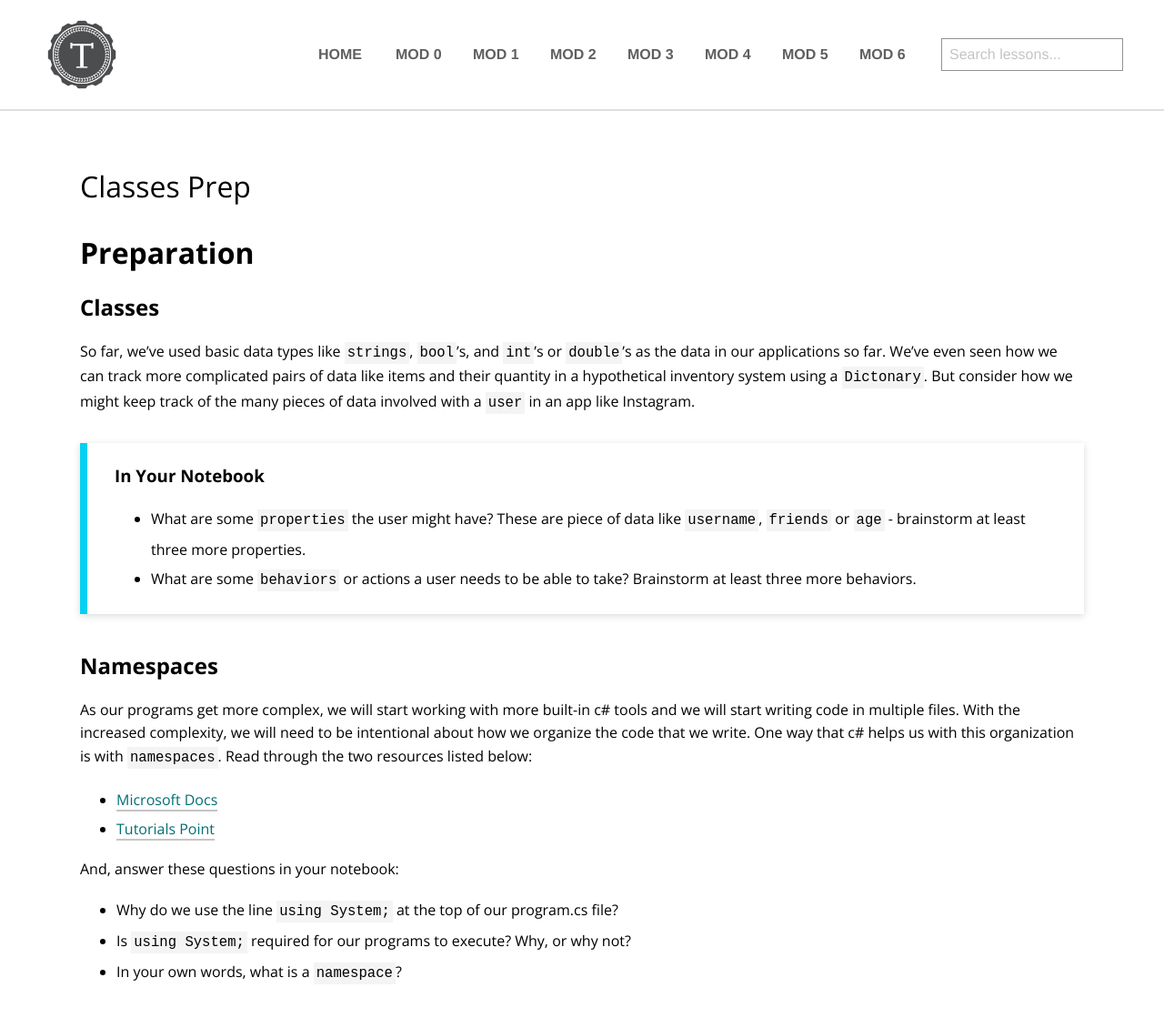
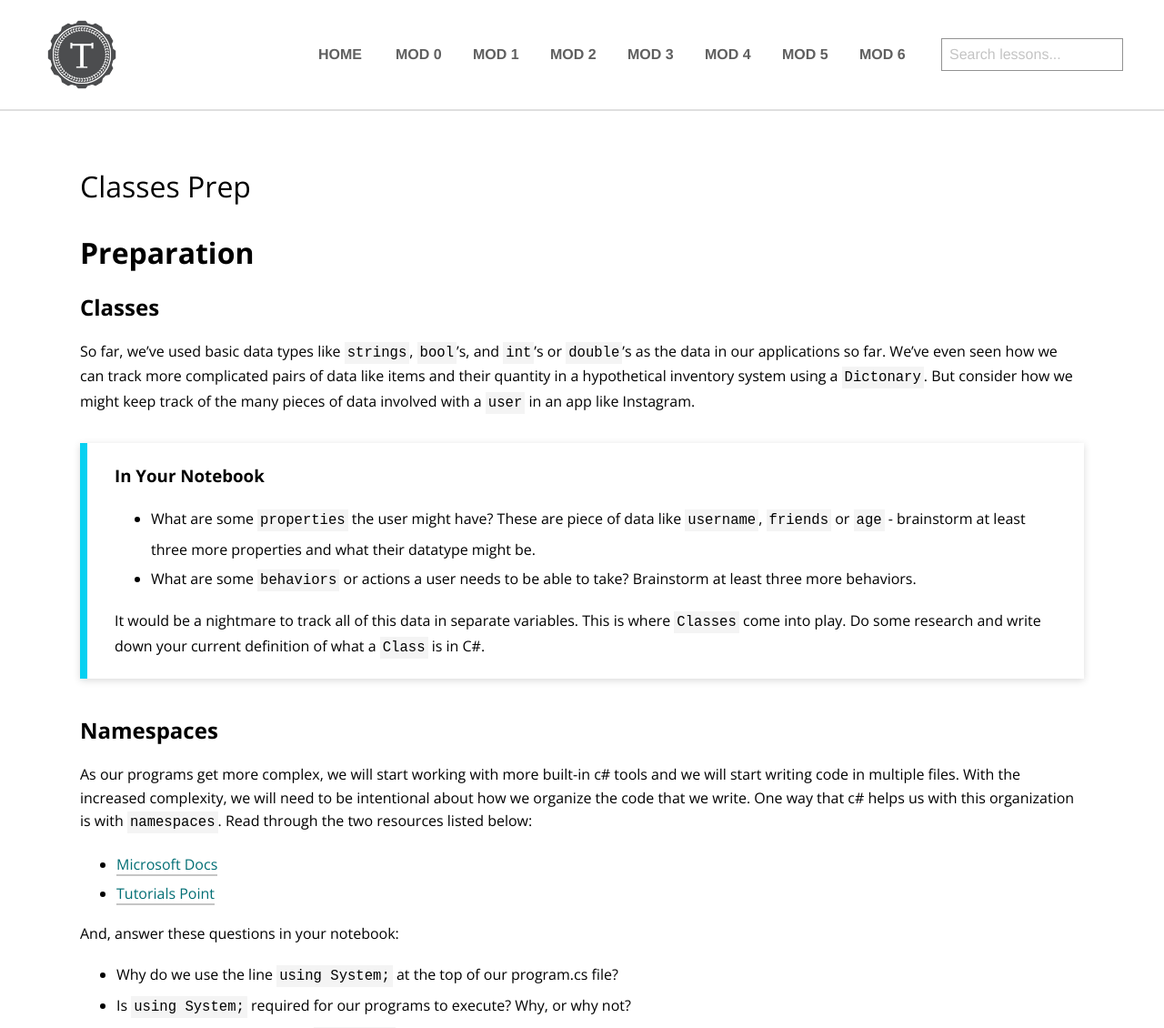
Before and after one commit to turingschool/launch-curriculum, a Jekyll site: the page built from module1/preparation/Week3/Classes.md, in a window 1280 px wide. Shown: the top 1130 px of the page at 91% size. Built offline with Jekyll 4.4.1, drawn with Linux system fonts in a browser that asks for light colours; nearby versions of some CDN libraries; comment, search, counter and statistics services are not loaded; grey boxes are pictures that could not be loaded.

Commit message:
Update Classes prep

```diff
--- a/module1/preparation/Week3/Classes.md
+++ b/module1/preparation/Week3/Classes.md
@@ -9,8 +9,10 @@ So far, we've used basic data types like `strings`, `bool`'s, and `int`'s or `do
 
 <section class="call-to-action" markdown="1">
 ### In Your Notebook
-- What are some `properties` the user might have? These are piece of data like `username`, `friends` or `age` - brainstorm at least three more properties.
+- What are some `properties` the user might have? These are piece of data like `username`, `friends` or `age` - brainstorm at least three more properties and what their datatype might be.
 - What are some `behaviors` or actions a user needs to be able to take? Brainstorm at least three more behaviors.
+
+It would be a nightmare to track all of this data in separate variables. This is where `Classes` come into play. Do some research and write down your current definition of what a `Class` is in C#.
 </section>
 
 ## Namespaces
```
